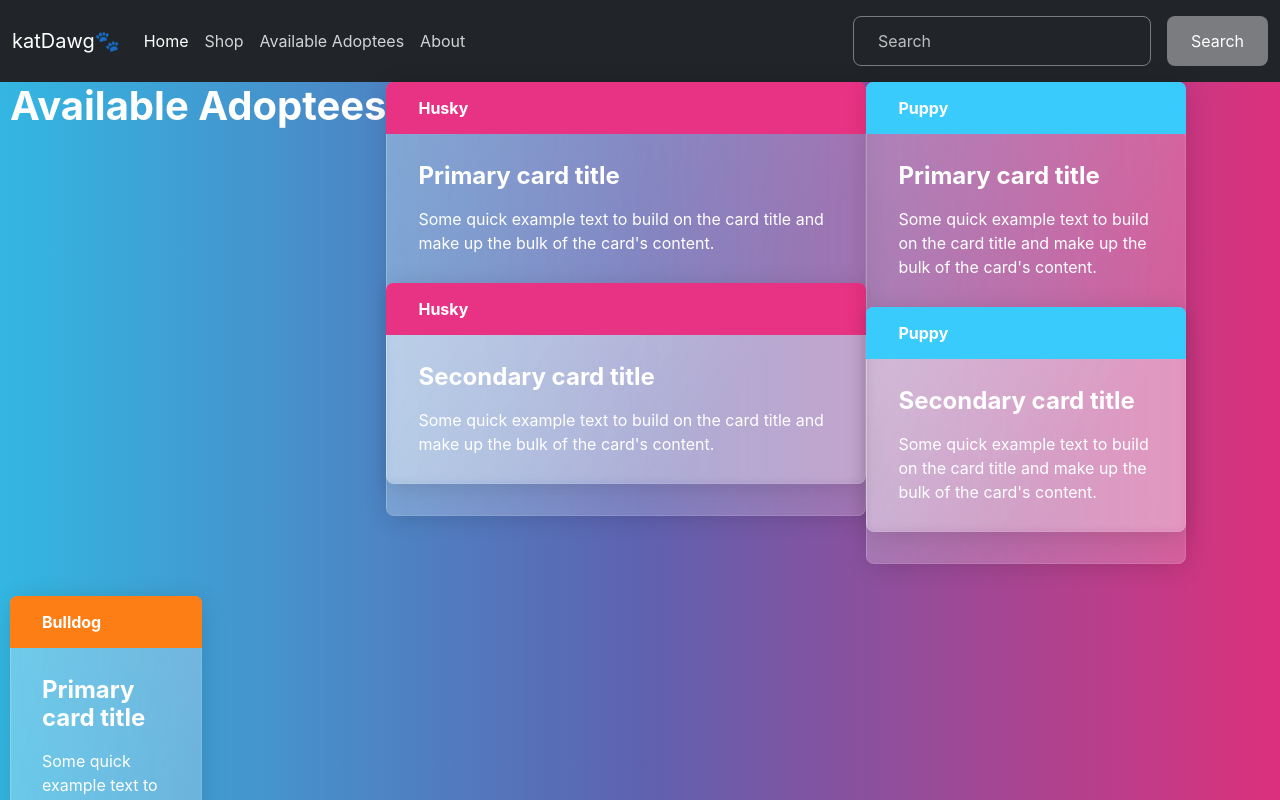
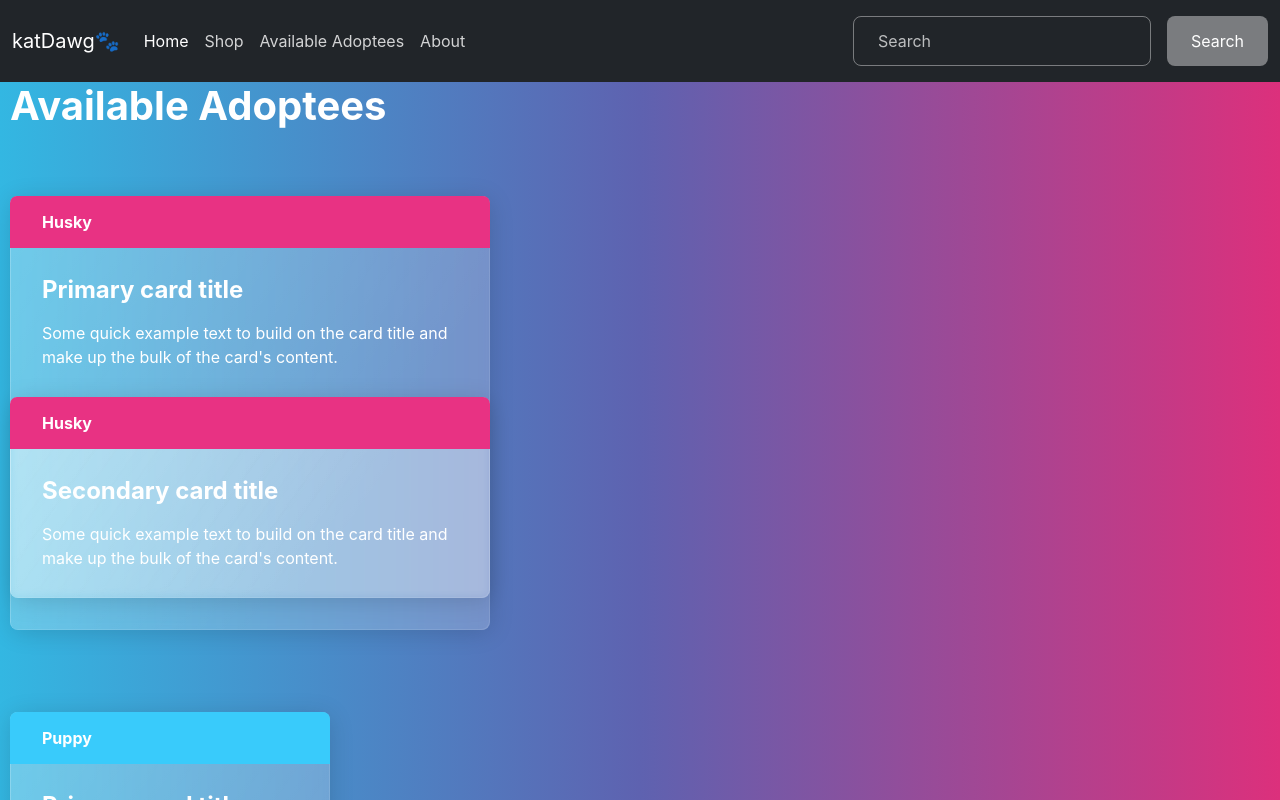
Before and after one commit to joelmartinez16/katDawg, a React (Create React App) app in the folder client/: page /availablePets in a window 1280 px wide. Shown: the top 800 px of the page. Built offline with nearby package versions, Linux system fonts and the light colour scheme; no server answers.

Commit message:
changed ppostion of the Footer tagin app.js

```diff
--- a/client/src/App.css
+++ b/client/src/App.css
@@ -57,7 +57,10 @@
 
 }
 
-
+.grid-container {
+  display: grid;
+  grid-row-gap: 50px;
+}
 /* .footer-color{
   background-color: black;
 } */
--- a/client/src/App.js
+++ b/client/src/App.js
@@ -66,8 +66,8 @@ function App() {
           <Route path="/shop" exact component={()=> <ShopPage shopItems={dummy}/>} />
           <Route path="/availablePets" exact component={()=> <PetsPage AvailablePets={dummy2}/>} />
         </Switch>
-        <Footer/>
       </Router>
+      <Footer/>
     </ApolloProvider>
   );
 
--- a/client/src/components/CartPage.js
+++ b/client/src/components/CartPage.js
@@ -24,7 +24,7 @@ const cartPage = () => {
         <input>ENTER COUPON CODE</input>
         <h3>Subtotal</h3>
         <h3>Shipping</h3>
-        <h3>Taxes</h4>
+        <h3>Taxes</h3>
          <h2>Total</h2>
     </div>
 
--- a/client/src/pages/AvailablePets.js
+++ b/client/src/pages/AvailablePets.js
@@ -3,7 +3,7 @@ import Footer from '../components/Footer'
 
 const Pets = ({ AvailablePets }) => {
     //this is the shop page
-    return <div className= 'card-grid grid--4 grid__item' >
+    return <div className= 'card-grid grid--4 grid__item grid-container' >
         <h1>Available Adoptees</h1>
         {AvailablePets.map((data) => <Card {...data} />)}
     </div>
```
